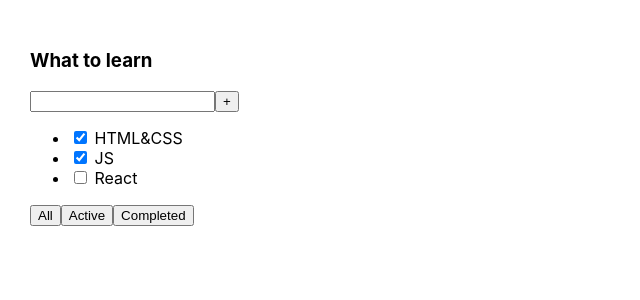
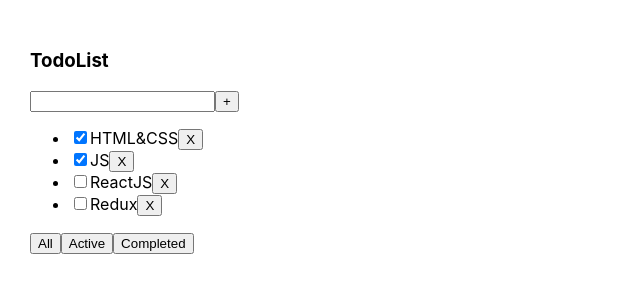
Before and after one commit to kdobrovolsky/todolistDraft, a React (Vite) app: page / in a window 1280 px wide. Shown: the top 300 px of the page, without its empty margins (0-640 px from the left). Built offline with nearby package versions, Linux system fonts and the light colour scheme.

Commit message:
1)Add component TodoListItem. 2) Add component Button. 3) Add func deletetasks and func filteredTasks.

```diff
--- a/src/App.tsx
+++ b/src/App.tsx
@@ -1,31 +1,40 @@
+import { use, useState } from 'react'
 import './App.css'
+import { Task, TodoListItem } from './components/TodoListItem'
+
+export type FilterValues = 'all' | 'active' | 'completed'
 
 function App() {
+
+  let [tasks, setTasks] = useState<Task[]>([
+    { id: 1, title: 'HTML&CSS', isDone: true },
+    { id: 2, title: 'JS', isDone: true },
+    { id: 3, title: 'ReactJS', isDone: false },
+    { id: 4, title: 'Redux', isDone: false },
+  ])
+  const [filter, setFilter] = useState<FilterValues>('all')
+
+  let filteredTasks = tasks
+  {filter === 'active'? filteredTasks = tasks.filter(task => task.isDone ):''}
+  {filter === 'completed'? filteredTasks = tasks.filter(task => !task.isDone ):''}
+
+  const changeFilter = (filter: FilterValues) => {
+    setFilter(filter)
+  }
+
+  const deleteTasks = (taskId: number) => {
+    tasks = tasks.filter(task => { return task.id !== taskId})
+    setTasks(tasks)
+  }
+
   return (
       <div className="app">
-        <div>
-          <h3>What to learn</h3>
-          <div>
-            <input/>
-            <button>+</button>
-          </div>
-          <ul>
-            <li>
-              <input type="checkbox" checked={true}/> <span>HTML&CSS</span>
-            </li>
-            <li>
-              <input type="checkbox" checked={true}/> <span>JS</span>
-            </li>
-            <li>
-              <input type="checkbox" checked={false}/> <span>React</span>
-            </li>
-          </ul>
-          <div>
-            <button>All</button>
-            <button>Active</button>
-            <button>Completed</button>
-          </div>
-        </div>
+        <TodoListItem
+        title={'TodoList'}
+        tasks={filteredTasks}
+        deleteTasks={deleteTasks}
+        changeFilter ={ changeFilter}
+        />
       </div>
   )
 }
--- /dev/null
+++ b/src/components/Button.tsx
@@ -0,0 +1,6 @@
+type ButtonType = {
+    title: string
+    onClick?: () => void
+}
+
+export const Button = ({title,onClick}:ButtonType) => <button onClick={onClick}>{title}</button>
--- /dev/null
+++ b/src/components/TodoListItem.tsx
@@ -0,0 +1,54 @@
+import { FilterValues } from "../App";
+import { Button } from "./Button";
+
+export type Task = {
+  id: number;
+  title: string;
+  isDone: boolean;
+};
+
+type TodolistPropsType = {
+  title: string
+  tasks: Task[]
+  deleteTasks: (taskId: number) => void
+  changeFilter: (filted:FilterValues) => void
+};
+
+export const TodoListItem = ({
+  title,
+  tasks,
+  deleteTasks,
+  changeFilter,
+}: TodolistPropsType) => {
+  return (
+    <div>
+      <h3>{title}</h3>
+      <div>
+        <input />
+        <Button title={"+"} />
+      </div>
+      {tasks.length === 0 ? (
+        <p>No tasks</p>
+      ) : (
+        <ul>
+          {tasks.map((task) => (
+            <li key={task.id}>
+              <input type="checkbox" checked={task.isDone} />
+              <span>{task.title}</span>
+              <Button
+                title={"X"}
+                onClick={() => {deleteTasks(task.id)}
+             }
+              />
+            </li>
+          ))}
+        </ul>
+      )}
+      <div>
+        <Button title={"All"} onClick={()=>changeFilter('all')} />
+        <Button title={"Active"} onClick={()=>changeFilter('active')}  />
+        <Button title={"Completed"} onClick={()=>changeFilter('completed')} />
+      </div>
+    </div>
+  );
+};
```
